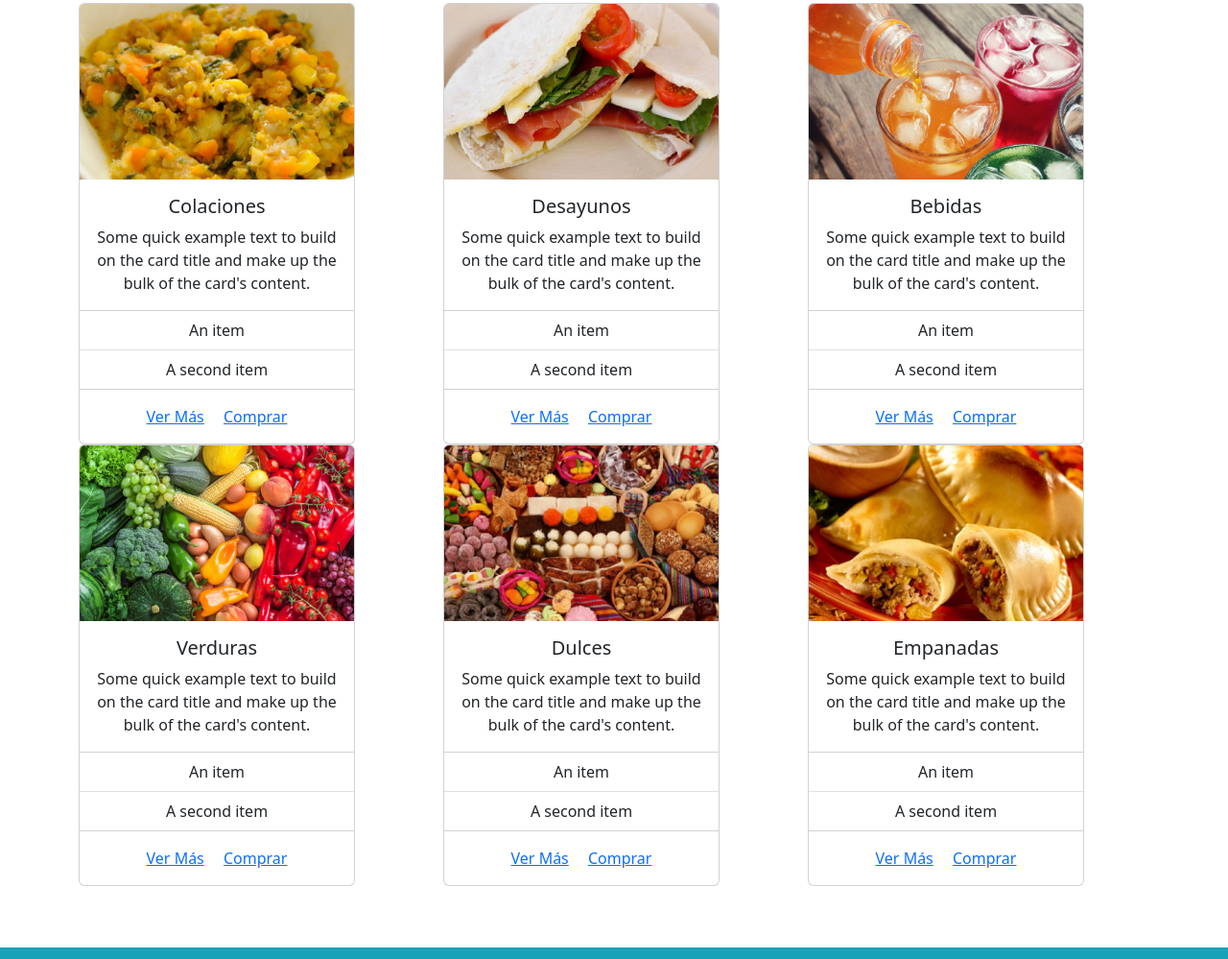
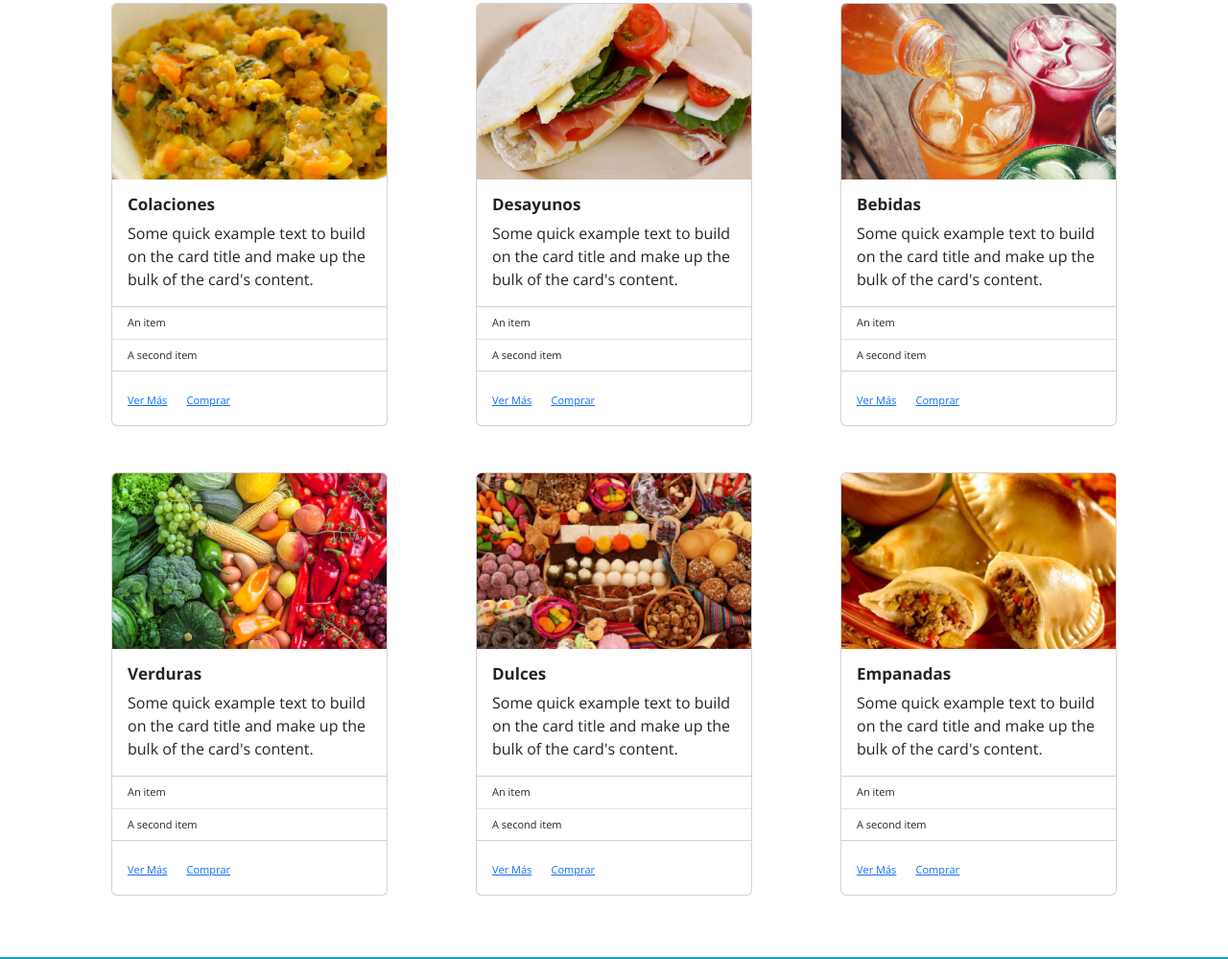
Before and after one commit to Izth4rDev/suricataPage, a plain HTML site: page index.html in a window 1280 px wide. Shown: the part 241-1240 px from the top of the page at 96% size. Drawn offline with Linux system fonts and the light colour scheme.

Commit message:
Añadida la tipografia en la card y ajustes finales

```diff
--- a/assets/css/style.css
+++ b/assets/css/style.css
@@ -25,6 +25,26 @@ h1{
     font-size:60px;
     color: #707070;
 }
+/*Estilos cards especificos*/
+h5{
+    font-family: "OpenSans Bold";
+    font-size: 17px;
+    text-align: start;
+}
+.card-text{
+    font-family: "OpenSans Regular";
+    font-size: 16px;
+    text-align: start;
+}
+
+.list-group-item{
+    font-family: "OpenSans Regular";
+    font-size: 11px;
+}
+.card-link{
+    font-family: "OpenSans Regular";
+    font-size: 11px;
+}
 
 /*Estilos pie de pagina*/
 footer{
--- a/index.html
+++ b/index.html
@@ -35,104 +35,104 @@
     <main>
     <h1 class="mt-5 mb-5 text-center">Nuestros Productos</h1>
     <div class="container text-center">
-        <div class="row align-items-start">
+        <div class="row justify-contenten-center row-gap-5">
             <div class="col-12 col-md-6 col-lg-4">
-                <div class="card p-0" style="width: 18rem;">
+                <div class="card p-0  mx-auto" style="width: 18rem;">
                     <img src="assets/img/colaciones.jpg" class="card-img-top" alt="...">
                     <div class="card-body">
                         <h5 class="card-title">Colaciones</h5>
                         <p class="card-text">Some quick example text to build on the card title and make up the bulk of the card's content.</p>
                     </div>
                     <ul class="list-group list-group-flush">
-                        <li class="list-group-item">An item</li>
-                        <li class="list-group-item">A second item</li>
+                        <li class="list-group-item text-start">An item</li>
+                        <li class="list-group-item text-start">A second item</li>
                     </ul>
-                    <div class="card-body">
+                    <div class="card-body text-start">
                         <a href="#" class="card-link">Ver Más</a>
                         <a href="#" class="card-link">Comprar</a>
                     </div>
                 </div>
             </div>
             <div class="col-12 col-md-6 col-lg-4">
-                <div class="card p-0" style="width: 18rem;">
+                <div class="card mx-auto p-0" style="width: 18rem;">
                     <img src="assets/img/desayunos.jpg" class="card-img-top" alt="...">
                     <div class="card-body">
                         <h5 class="card-title">Desayunos</h5>
                         <p class="card-text">Some quick example text to build on the card title and make up the bulk of the card's content.</p>
                     </div>
                     <ul class="list-group list-group-flush">
-                        <li class="list-group-item">An item</li>
-                        <li class="list-group-item">A second item</li>
+                        <li class="list-group-item text-start">An item</li>
+                        <li class="list-group-item text-start">A second item</li>
                     </ul>
-                    <div class="card-body">
+                    <div class="card-body text-start">
                         <a href="#" class="card-link">Ver Más</a>
                         <a href="#" class="card-link">Comprar</a>
                     </div>
                 </div>
             </div>
             <div class="col-12 col-md-6 col-lg-4">
-                <div class="card p-0" style="width: 18rem;">
+                <div class="card mx-auto p-0" style="width: 18rem;">
                     <img src="assets/img/bebidas.jpg" class="card-img-top" alt="...">
                     <div class="card-body">
                         <h5 class="card-title">Bebidas</h5>
                         <p class="card-text">Some quick example text to build on the card title and make up the bulk of the card's content.</p>
                     </div>
                     <ul class="list-group list-group-flush">
-                        <li class="list-group-item">An item</li>
-                        <li class="list-group-item">A second item</li>
+                        <li class="list-group-item text-start">An item</li>
+                        <li class="list-group-item text-start">A second item</li>
                     </ul>
-                    <div class="card-body">
+                    <div class="card-body text-start">
                         <a href="#" class="card-link">Ver Más</a>
                         <a href="#" class="card-link">Comprar</a>
                     </div>
                 </div>
             </div>
             <div class="col-12 col-md-6 col-lg-4">
-                <div class="card p-0" style="width: 18rem;">
+                <div class="card mx-auto p-0" style="width: 18rem;">
                     <img src="assets/img/verduras.jpg" class="card-img-top" alt="...">
                     <div class="card-body">
                         <h5 class="card-title">Verduras</h5>
                         <p class="card-text">Some quick example text to build on the card title and make up the bulk of the card's content.</p>
                     </div>
                     <ul class="list-group list-group-flush">
-                        <li class="list-group-item">An item</li>
-                        <li class="list-group-item">A second item</li>
+                        <li class="list-group-item text-start">An item</li>
+                        <li class="list-group-item text-start">A second item</li>
                     </ul>
-                    <div class="card-body">
+                    <div class="card-body text-start">
                         <a href="#" class="card-link">Ver Más</a>
                         <a href="#" class="card-link">Comprar</a>
                     </div>
                 </div>
             </div>
-            <div class="col-2 col-md-6 col-lg-4">
-                <div class="card p-0 justify-content-center" style="width: 18rem;">
+            <div class="col-12 col-md-6 col-lg-4">
+                <div class="card mx-auto p-0" style="width: 18rem;">
                     <img src="assets/img/dulces.jpg" class="card-img-top" alt="...">
                     <div class="card-body">
                         <h5 class="card-title">Dulces</h5>
                         <p class="card-text">Some quick example text to build on the card title and make up the bulk of the card's content.</p>
                     </div>
                     <ul class="list-group list-group-flush">
-                        <li class="list-group-item">An item</li>
-                        <li class="list-group-item">A second item</li>
+                        <li class="list-group-item text-start">An item</li>
+                        <li class="list-group-item text-start">A second item</li>
                     </ul>
-                    <div class="card-body">
+                    <div class="card-body text-start">
                         <a href="#" class="card-link">Ver Más</a>
                         <a href="#" class="card-link">Comprar</a>
                     </div>
                 </div>
             </div>
             <div class="col-12 col-md-6 col-lg-4">
-                <div class="card p-0" style="width: 18rem;">
+                <div class="card mx-auto p-0" style="width: 18rem;">
                     <img src="assets/img/empanadas.jpg" class="card-img-top" alt="...">
                     <div class="card-body">
                         <h5 class="card-title">Empanadas</h5>
                         <p class="card-text">Some quick example text to build on the card title and make up the bulk of the card's content.</p>
                     </div>
                     <ul class="list-group list-group-flush">
-                        <li class="list-group-item">An item</li>
-                        <li class="list-group-item">A second item</li>
+                        <li class="list-group-item text-start">An item</li>
+                        <li class="list-group-item text-start">A second item</li>
                     </ul>
-                    <div class="card-body">
+                    <div class="card-body text-start">
                         <a href="#" class="card-link">Ver Más</a>
                         <a href="#" class="card-link">Comprar</a>
                     </div>
@@ -142,7 +142,7 @@
     </main>
     <footer>
         <div class="container-fluid p-0">
-            <div class="d-flex justify-content-around align-items-center pt-5 pb-5 d-none d-sm-flex" id="pago_container">
+            <div class="d-flex justify-content-around align-items-center pt-5 pb-5 d-none d-md-flex" id="pago_container">
                 <h2>Ahora aceptamos</h2>
                 <div class="d-flex justify-content-between column-gap-3">
                     <i class="fa-brands fa-cc-visa fa-4x" style="color: #ffffff;"></i>
```
